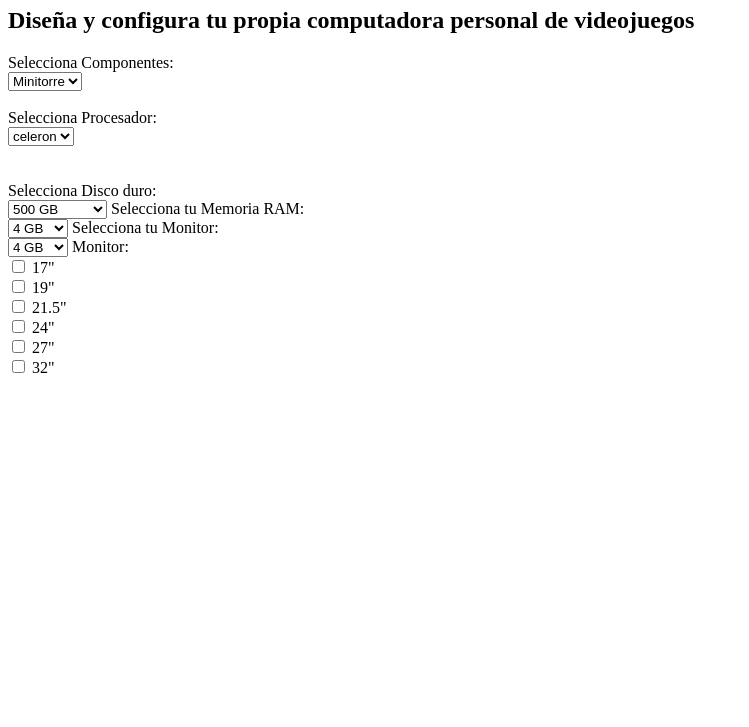
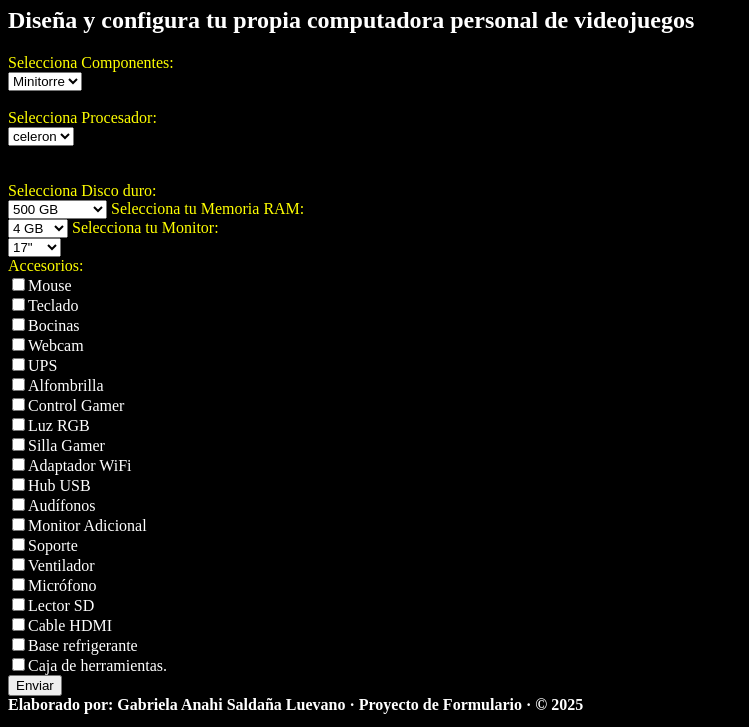
Before and after one commit to IDAI-SD2025-Avangers-2025/examen-previo-GASL, a plain HTML site: page index.html in a window 1280 px wide. Shown: the part 73-800 px from the top of the page, without its empty margins (0-749 px from the left). Drawn offline with Linux system fonts and the light colour scheme.

Commit message:
Add files via upload

```diff
--- a/estilos.css
+++ b/estilos.css
@@ -0,0 +1,8 @@
+body{
+    label{
+          color: yellow;
+    }
+
+color: white;
+background-color: black;
+}
--- a/index.html
+++ b/index.html
@@ -4,6 +4,7 @@
     <meta charset="UTF-8">
     <meta name="viewport" content="width=device-width, initial-scale=1.0">
     <title>COMPUTER CENTER</title>
+    <link rel="stylesheet" href="estilos.css">
 </head>
 <body>
 
@@ -48,26 +49,51 @@
 
         <label>Selecciona tu Monitor:</label><br>
                 <select name="monitor">
-                    <option value="4gb">4 GB</option>
-                    <option value="8gb">8 GB</option>
-                    <option value="16gb">16 GB</option>
+                    <option value="17pul">17"</option>
+                    <option value="19pul">19"</option>
+                    <option value="21.5pum">21.5"</option>
+                    <option value="24pul">24"</option>
+                    <option value="27pul">27"</option>
+                    <option value="32pul">32"</option>
                 </select>
+                <br>
             <!--Confundí EL CHECK-->
-            <label>Monitor:</label><br>
-              <input type="checkbox" name="17pul"> 17"<br>
-              <input type="checkbox" name="19pul"> 19"<br>
-              <input type="checkbox" name="21.5pul"> 21.5"<br>
-              <input type="checkbox" name="24pul"> 24"<br>
-              <input type="checkbox" name="27pul"> 27"<br>
-              <input type="checkbox" name="32pul"> 32"<br><br>
+            <label>Accesorios:</label><br>
+              <input type="checkbox" name="mouse">Mouse <br>
+              <input type="checkbox" name="teclado">Teclado <br>
+              <input type="checkbox" name="bocinas">Bocinas <br>
+              <input type="checkbox" name="webcam">Webcam <br>
+              <input type="checkbox" name="ups">UPS <br>
+              <input type="checkbox" name="alfombrilla">Alfombrilla <br>
+              <input type="checkbox" name="controlgamer">Control Gamer <br>
+              <input type="checkbox" name="luzrgb">Luz RGB <br>
+              <input type="checkbox" name="sillagamer">Silla Gamer <br>
+              <input type="checkbox" name="adaptadorwifi">Adaptador WiFi <br>
+              <input type="checkbox" name="hubusb">Hub USB <br>
+              <input type="checkbox" name="audifonos">Audífonos <br>
+              <input type="checkbox" name="monitor-adicional">Monitor Adicional <br>
+              <input type="checkbox" name="soporte">Soporte <br>
+              <input type="checkbox" name="ventilador">Ventilador <br>
+              <input type="checkbox" name="microfono">Micrófono <br>
+              <input type="checkbox" name="lectorsd">Lector SD <br>
+              <input type="checkbox" name="hdmi">Cable HDMI <br>
+              <input type="checkbox" name="baserefri">Base refrigerante <br>
+              <input type="checkbox" name="herramientas">Caja de herramientas. <br>
+
+              <button>Enviar</button>
+
+              <br>
 
         </form>
+
+        <b>Elaborado por: Gabriela Anahi Saldaña Luevano · Proyecto de Formulario · © 2025</b>
     <!--
 
 
 Agregar una sección de Accesorios con 20 checkboxes, donde el usuario pueda elegir múltiples artículos adicionales. Por ejemplo:
-Mouse, Teclado, Bocinas, Webcam, UPS, Alfombrilla, Control Gamer, Luz RGB, Silla Gamer, Adaptador WiFi, Hub USB, Audífonos, Monitor adicional, Soporte, Ventilador, Micrófono, Lector SD, Cable HDMI, Base refrigerante, Caja de herramientas.
-Agregar al final del formulario un botón Enviar o Calcular Total para procesar la selección del usuario.Al final que tenga la siguiente etiqueta Elaborado por: [Tu Nombre] · Proyecto de Formulario · © 2025
+
+
+Agregar al final del formulario un botón Enviar o Calcular Total para procesar la selección del usuario.Al final que tenga la siguiente etiqueta
 
 Minitorre — $700
 Torre — $1200
```
